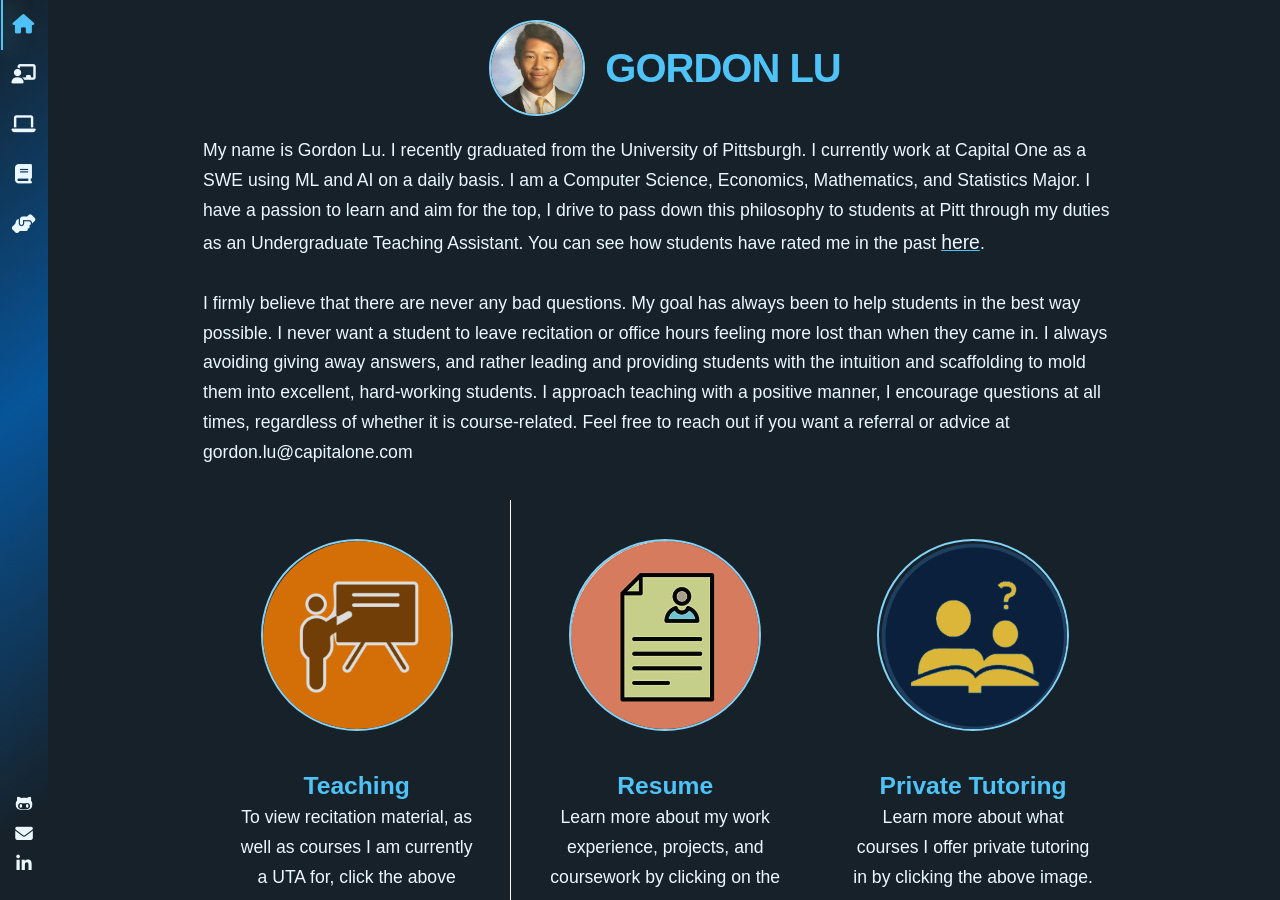
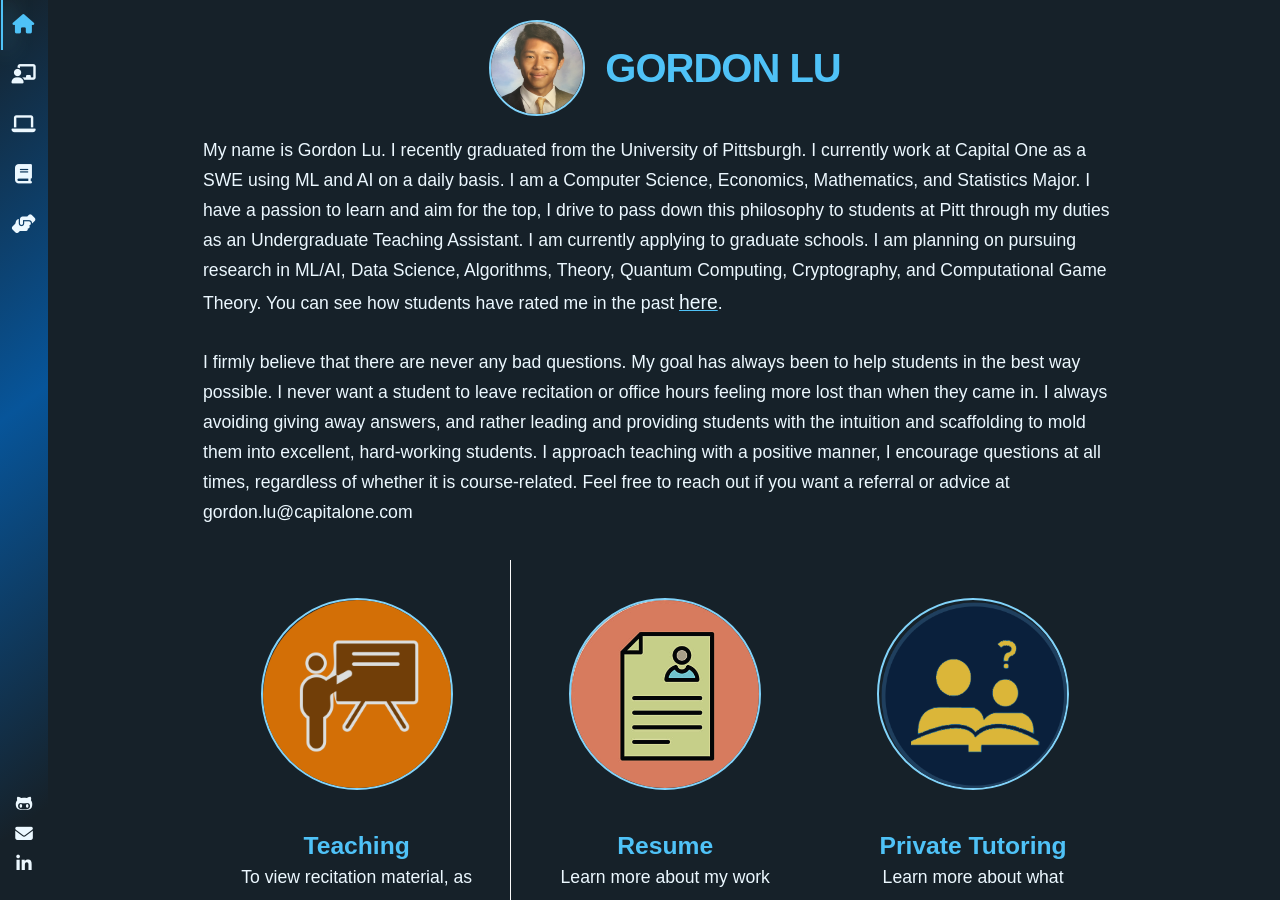
Before and after one commit to glu99331/glu99331.github.io, a Jekyll site: the page built from index.md, in a window 1280 px wide. Built offline with Jekyll 4.4.1, drawn with Linux system fonts in a browser that asks for light colours; nearby versions of some CDN libraries; some web fonts are replaced.

Commit message:
Update website

```diff
--- a/index.md
+++ b/index.md
@@ -1,7 +1,7 @@
 ---
 layout: home
 title: Gordon Lu
-summary: <p>My name is Gordon Lu.  I recently graduated from the University of Pittsburgh. I currently work at Capital One as a SWE using ML and AI on a daily basis. I am a Computer Science, Economics, Mathematics, and Statistics Major. I have a passion to learn and aim for the top, I drive to pass down this philosophy to students at Pitt through my duties as an Undergraduate Teaching Assistant.
+summary: <p>My name is Gordon Lu.  I recently graduated from the University of Pittsburgh. I currently work at Capital One as a SWE using ML and AI on a daily basis. I am a Computer Science, Economics, Mathematics, and Statistics Major. I have a passion to learn and aim for the top, I drive to pass down this philosophy to students at Pitt through my duties as an Undergraduate Teaching Assistant. I am currently applying to graduate schools. I am planning on pursuing research in ML/AI, Data Science, Algorithms, Theory, Quantum Computing, Cryptography, and Computational Game Theory.
  You can see how students have rated me in the past <a href = "https://www.ratemyprofessors.com/ShowRatings.jsp?tid=2588578">here</a>.
  <br><br>
  </p>
```
